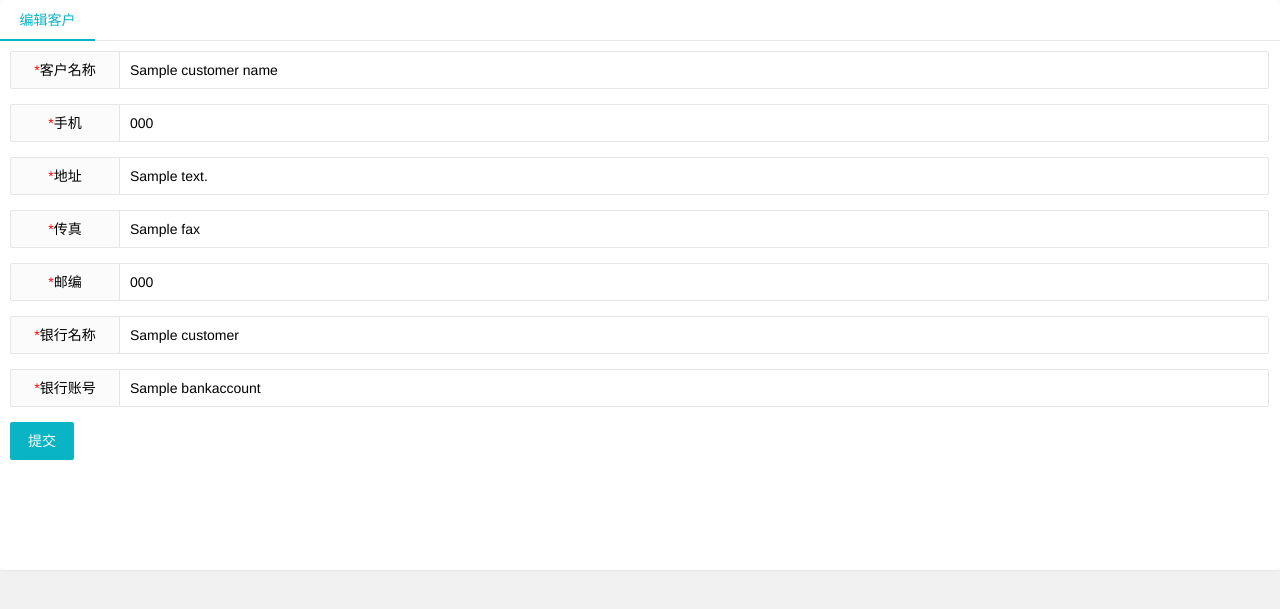
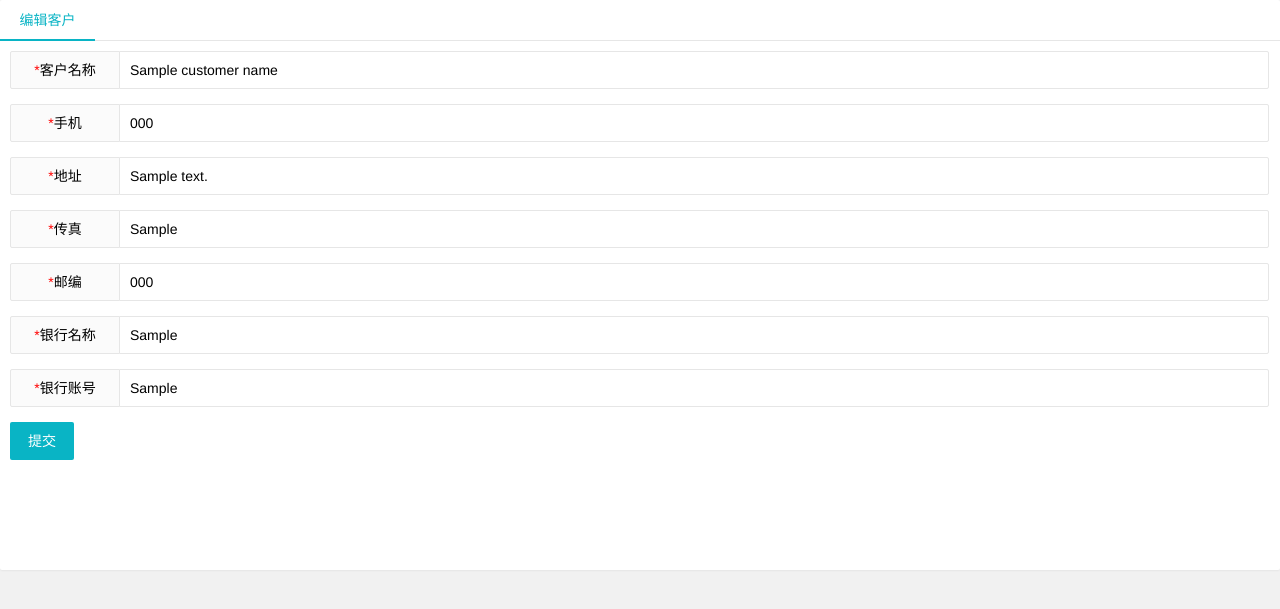
Before and after one commit to Night-Govery/CMS, a Flask app: template templates/customer-edit.html in a window 1280 px wide. Shown: the top 609 px of the page. Run offline with Flask 2, Linux system fonts and the light colour scheme; the template is opened without the code that fills it: most values are stand-ins (such as "Sample title", 1, 10 or a date in 2020).

Commit message:
加了删除功能

```diff
--- a/app.py
+++ b/app.py
@@ -728,7 +728,7 @@ def logdelete(log_id):
             return redirect(url_for('nopermission'))
 
 
-# 查询客户
+# 查询客户(已完成)
 @app.route('/customer-list', methods=['GET', 'POST'])
 def customerlist():
     # 如果没有登录，就返回登录页
@@ -747,7 +747,7 @@ def customerlist():
             return redirect(url_for('nopermission'))
 
 
-# 新增客户
+# 新增客户(已完成)
 @app.route('/customer-add', methods=['GET', 'POST'])
 def customeradd():
     # 如果没有登录，就返回登录页
@@ -907,7 +907,7 @@ def contractdelete(customerName):
         # 有权限
         if session.get('管理合同信息'):
             userName = session.get('username')
-            message = mysql_customer.database_deletecustomer(connection, cursor, customerName, userName)
+            message = mysql_contract.database_deletecontract(connection, cursor, customerName, userName)
             customer_list = mysql_customer.database_customerlist(connection, cursor, userName)
             return render_template('contract-list.html', customer_list=customer_list, message=message)
         # 无权限
--- a/mysql_customer.py
+++ b/mysql_customer.py
@@ -40,11 +40,11 @@ def database_deletecustomer(connection, cursor, customerName, userName):
     lock.acquire()
     #删除未完成合同
     #删除合同状态
-    sql = "DELETE FROM contract_state WHERE id=(SELECT id FROM contract WHERE use_id=(SELECT id FROM customer WHERE name ='" + customerName + "')"
+    sql = "DELETE FROM contract_state WHERE con_id=(SELECT id FROM contract WHERE use_id=(SELECT id FROM customer AS temp WHERE name ='" + customerName + "'))"
     cursor.execute(sql)
     connection.commit()
     #删除合同流程
-    sql = "DELETE FROM contract_process WHERE id=(SELECT id FROM contract WHERE use_id=(SELECT id FROM customer WHERE name ='" + customerName + "')"
+    sql = "DELETE FROM contract_process WHERE con_id=(SELECT id FROM contract WHERE use_id=(SELECT id FROM customer AS temp WHERE name ='" + customerName + "'))"
     cursor.execute(sql)
     connection.commit()
     # 删除合同
@@ -53,7 +53,7 @@ def database_deletecustomer(connection, cursor, customerName, userName):
     # 提交数据
     connection.commit()
     # 删除客户
-    sql = "DELETE FROM customer WHERE id=(SELECT id FROM customer WHERE name='" + customerName + "')"
+    sql = "DELETE FROM customer WHERE name='" + customerName + "'"
     cursor.execute(sql)
     # 提交数据
     connection.commit()
--- a/templates/customer-edit.html
+++ b/templates/customer-edit.html
@@ -42,7 +42,7 @@
                             <span class='x-red'>*</span>手机
                         </label>
                         <div class="layui-input-block">
-                            <input type="text" name="phone" autocomplete="off" value="{{ customer['phone'] }}"
+                            <input type="text" name="phone" autocomplete="off" value="{{ customer['customerTel'] }}"
                                    class="layui-input">
                         </div>
                     </div>
@@ -51,7 +51,7 @@
                             <span class='x-red'>*</span>地址
                         </label>
                         <div class="layui-input-block">
-                            <input type="text" name="address" autocomplete="off" value="{{ customer['address'] }}"
+                            <input type="text" name="address" autocomplete="off" value="{{ customer['customerAddress'] }}"
                                    class="layui-input">
                         </div>
                     </div>
@@ -60,7 +60,7 @@
                             <span class='x-red'>*</span>传真
                         </label>
                         <div class="layui-input-block">
-                            <input type="text" name="fax" autocomplete="off" value="{{ customer['fax'] }}"
+                            <input type="text" name="fax" autocomplete="off" value="{{ customer['customerFax'] }}"
                                    class="layui-input">
                         </div>
                     </div>
@@ -69,7 +69,7 @@
                             <span class='x-red'>*</span>邮编
                         </label>
                         <div class="layui-input-block">
-                            <input type="text" name="email" autocomplete="off" value="{{ customer['code'] }}"
+                            <input type="text" name="code" autocomplete="off" value="{{ customer['customerCode'] }}"
                                    class="layui-input">
                         </div>
                     </div>
@@ -78,7 +78,7 @@
                             <span class='x-red'>*</span>银行名称
                         </label>
                         <div class="layui-input-block">
-                            <input type="text" name="bankname" autocomplete="off" value="{{ customer['bankname'] }}"
+                            <input type="text" name="bankname" autocomplete="off" value="{{ customer['customerBank'] }}"
                                    class="layui-input">
                         </div>
                     </div>
@@ -87,7 +87,7 @@
                             <span class='x-red'>*</span>银行账号
                         </label>
                         <div class="layui-input-block">
-                            <input type="text" name="bankaccount" autocomplete="off" value="{{ customer['bankaccount'] }}"
+                            <input type="text" name="bankaccount" autocomplete="off" value="{{ customer['customerAccount'] }}"
                                    class="layui-input">
                         </div>
                     </div>
--- a/templates/customer-list.html
+++ b/templates/customer-list.html
@@ -66,7 +66,7 @@
                                           <td>{{ customer['customerAccount'] }}</td>
 
                                           <td class="td-manage">
-                                          <a title="编辑"  onclick="xadmin.open('编辑','http://127.0.0.1:5000/customer-edit/{{ customer['customerName'] }},{{ customer['customerTel'] }},{{ customer['customerAddress'] }},{{ customer['customerFax'] }},{{ customer['customerCode'] }},{{ customer['customerBank'] }},{{ customer['customerAccount'] }}',900,600)" href="javascript:;">
+                                          <a title="编辑"  onclick="xadmin.open('编辑','http://127.0.0.1:5000/customer-edit/{{ customer['customerName'] }}',900,600)" href="javascript:;">
                                             <i class="layui-icon">&#xe642;</i>
                                           </a>
                                           <a title="删除" onclick="member_del(this,'{{ customer['customerName'] }}')" href="javascript:;">
```
